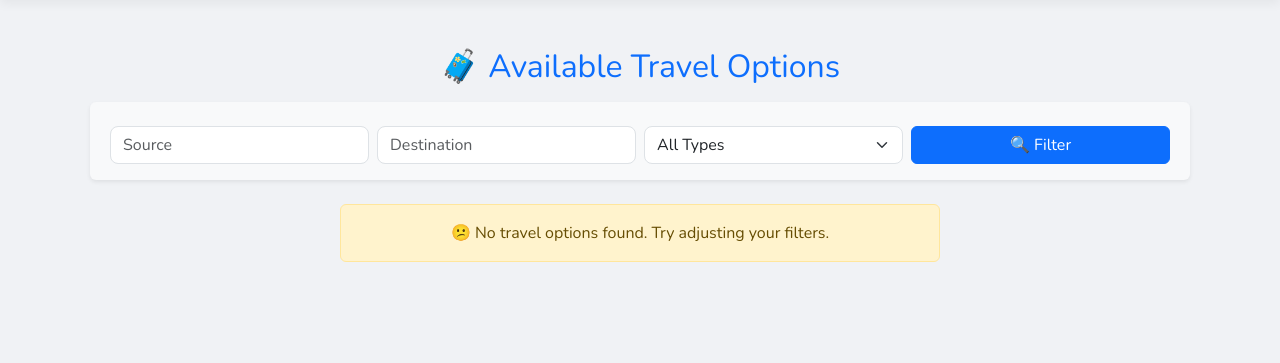
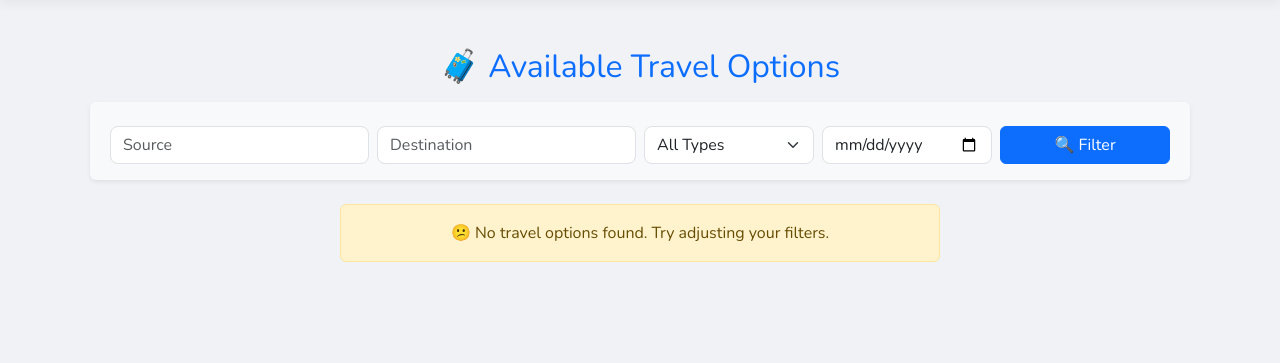
Before and after one commit to thismahak/travel-booking, a Django app: page /travels/ in a window 1280 px wide. Shown: the part 67-430 px from the top of the page. Run offline with Django 5.2, Linux system fonts and the light colour scheme; data that the repository does not hold is empty; some libraries are stand-ins or nearby versions.

Commit message:
Fix: date filter

```diff
--- a/core/templates/travel_list.html
+++ b/core/templates/travel_list.html
@@ -51,7 +51,7 @@
     <div class="col-md-3">
       <input type="text" name="destination" placeholder="Destination" class="form-control" value="{{ request.GET.destination }}">
     </div>
-    <div class="col-md-3">
+    <div class="col-md-2">
       <select name="type" class="form-select">
         <option value="">All Types</option>
         <option value="Flight" {% if request.GET.type == "Flight" %}selected{% endif %}>✈️ Flight</option>
@@ -59,7 +59,11 @@
         <option value="Bus" {% if request.GET.type == "Bus" %}selected{% endif %}>🚌 Bus</option>
       </select>
     </div>
-    <div class="col-md-3">
+    <div class="col-md-2">
+  <input type="date" name="date" class="form-control" value="{{ request.GET.date }}">
+</div>
+
+    <div class="col-md-2">
       <button class="btn btn-primary w-100" title="Click to filter results">🔍 Filter</button>
     </div>
   </form>
```
